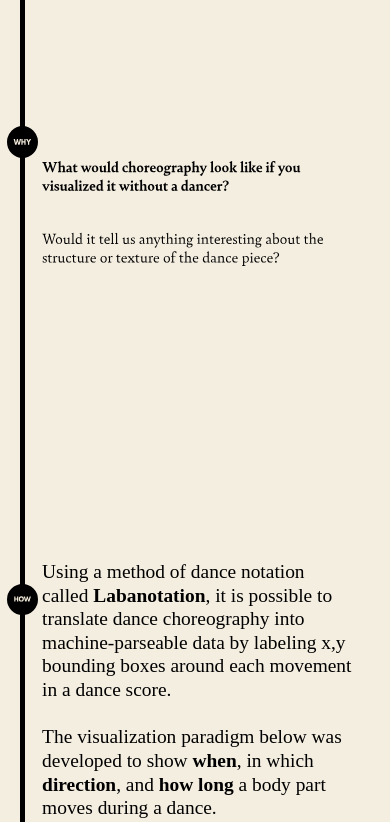
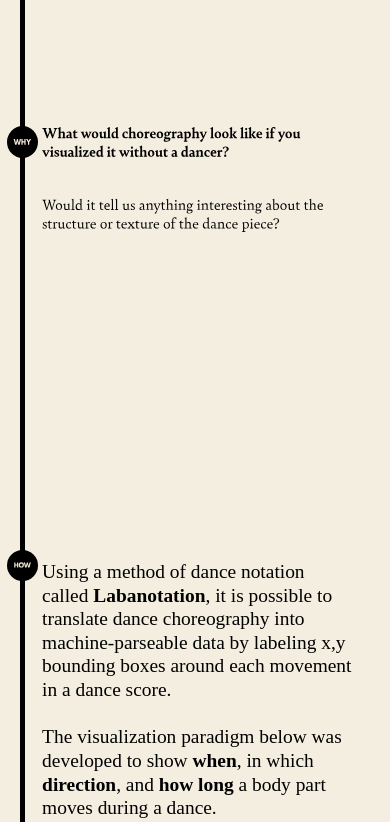
Before and after one commit to laurasher/taxonomy-of-dance, a Flask app: page / in a window 390 px wide. Shown: the part 626-1448 px from the top of the page. Run offline with Flask 2, Linux system fonts and the light colour scheme; some libraries are stand-ins or nearby versions; some web fonts are replaced.

Commit message:
Fiddling.

```diff
--- a/templates/home.html
+++ b/templates/home.html
@@ -465,7 +465,7 @@
 				margin-left: -4.5vw !important;
 			}
 			#HOW {
-				margin-top: 50vh;
+				margin-top: 46vh;
 			}
 			#year_1944 {
 				margin-top: 170vh;
@@ -488,7 +488,7 @@
 			}
 			#intro-p-12{
 				width: 100%;
-				margin-top: 5vh !important;
+				margin-top: 1vh !important;
 			}
 			.a {
 				grid-row: 1;
```
